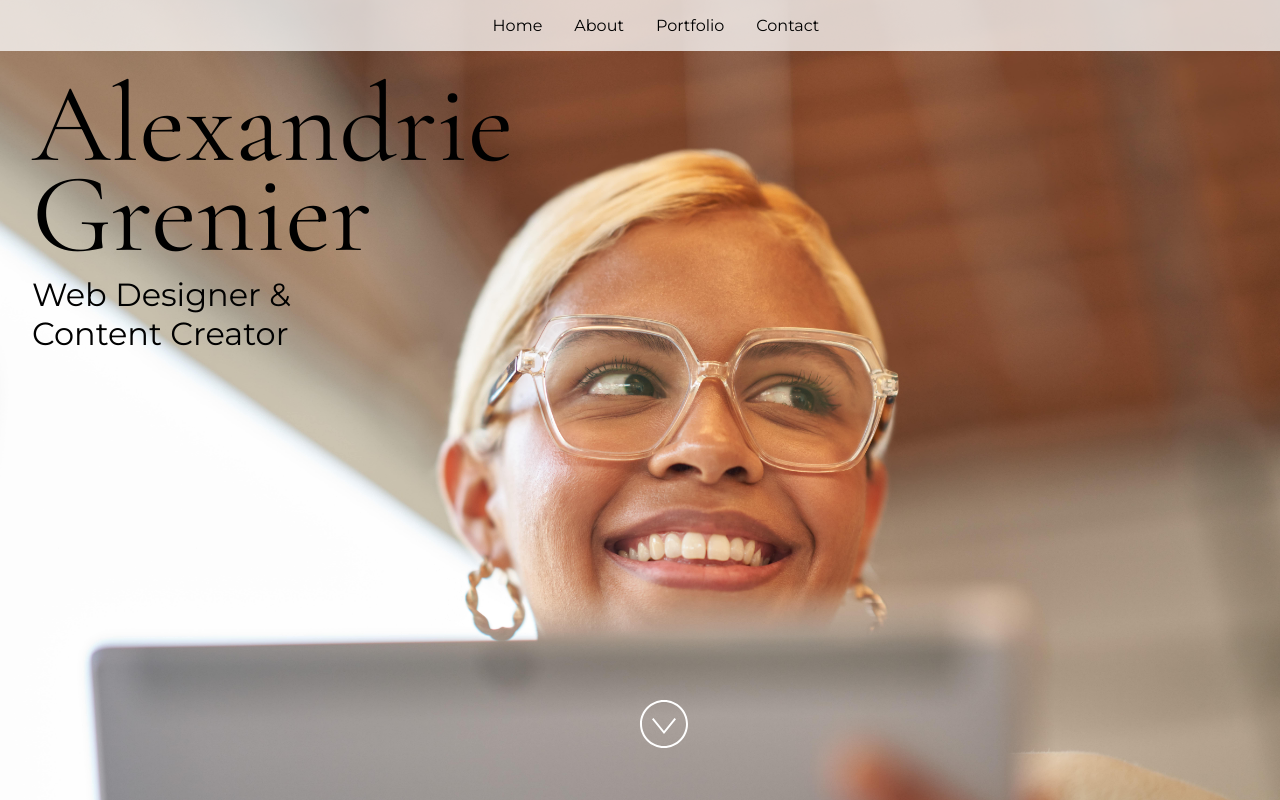
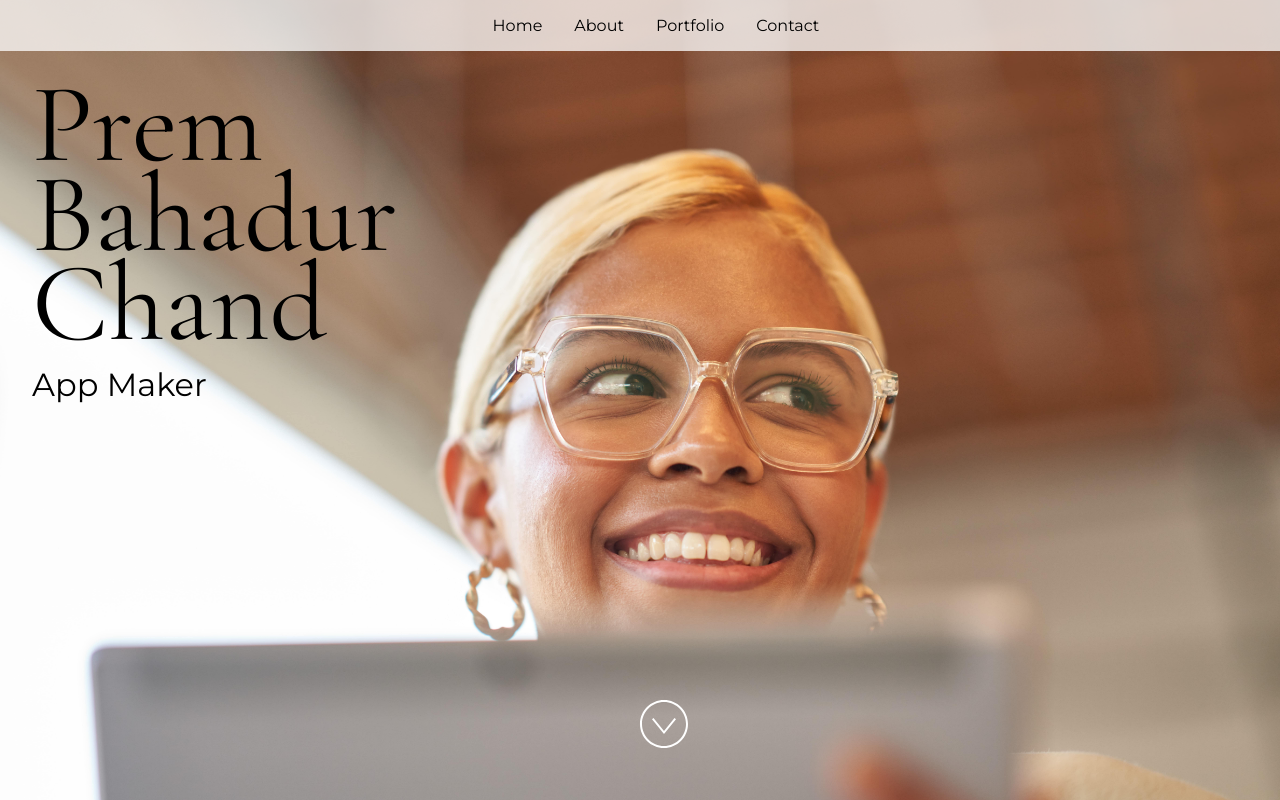
Before and after one commit to merpssirk/PremChandJavaScriptPortfolio, a React (Vite) app: page / in a window 1280 px wide. Built offline with nearby package versions, Linux system fonts and the light colour scheme.

Commit message:
Update App.jsx

```diff
--- a/src/App.jsx
+++ b/src/App.jsx
@@ -24,12 +24,12 @@ import "./styles.css";
  * If you don't have one of the social sites listed, leave it as an empty string.
  */
 const siteProps = {
-  name: "Alexandrie Grenier",
-  title: "Web Designer & Content Creator",
-  email: "alex@example.com",
-  gitHub: "microsoft",
+  name: "Prem Bahadur Chand",
+  title: "App Maker",
+  email: "pchand@pbc-webdev.com",
+  gitHub: "https://github.com/merpssirk",
   instagram: "microsoft",
-  linkedIn: "satyanadella",
+  linkedIn: " https://www.linkedin.com/in/prem-bahadur-chand/",
   medium: "",
   twitter: "microsoft",
   youTube: "Code",
```
